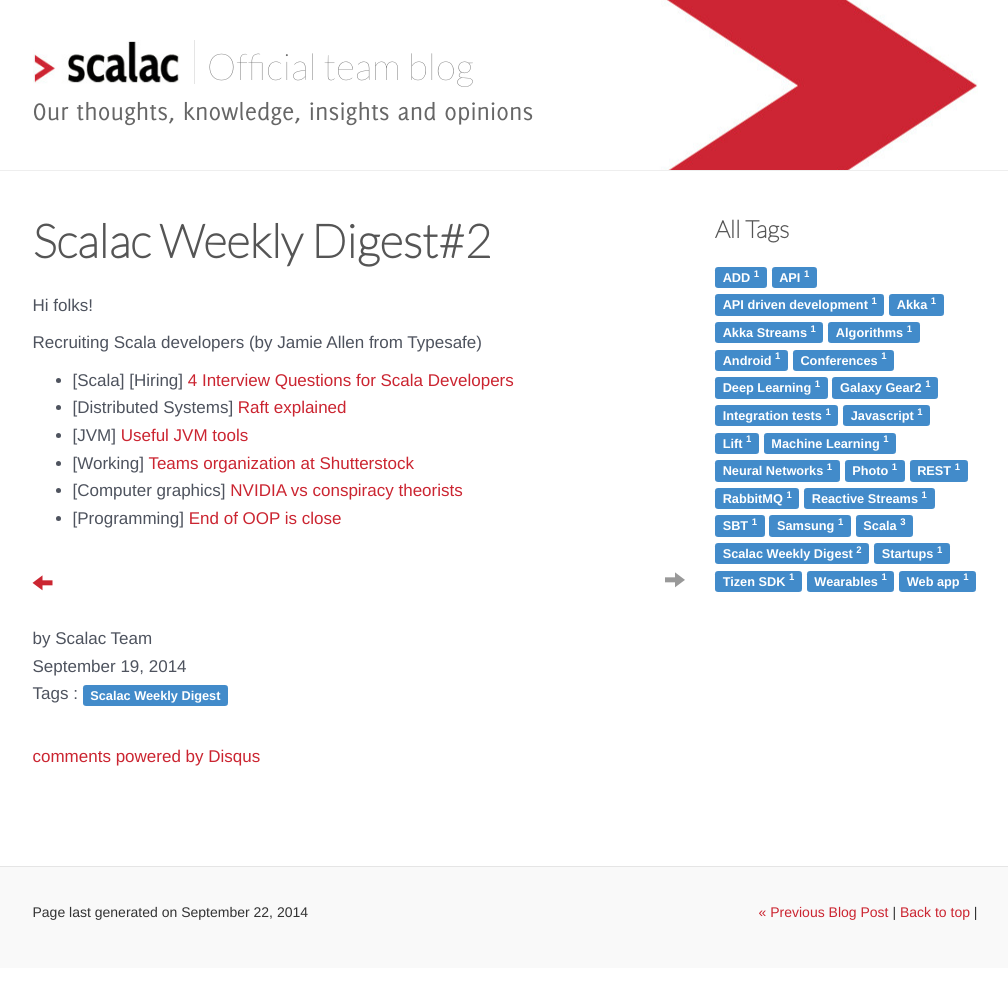
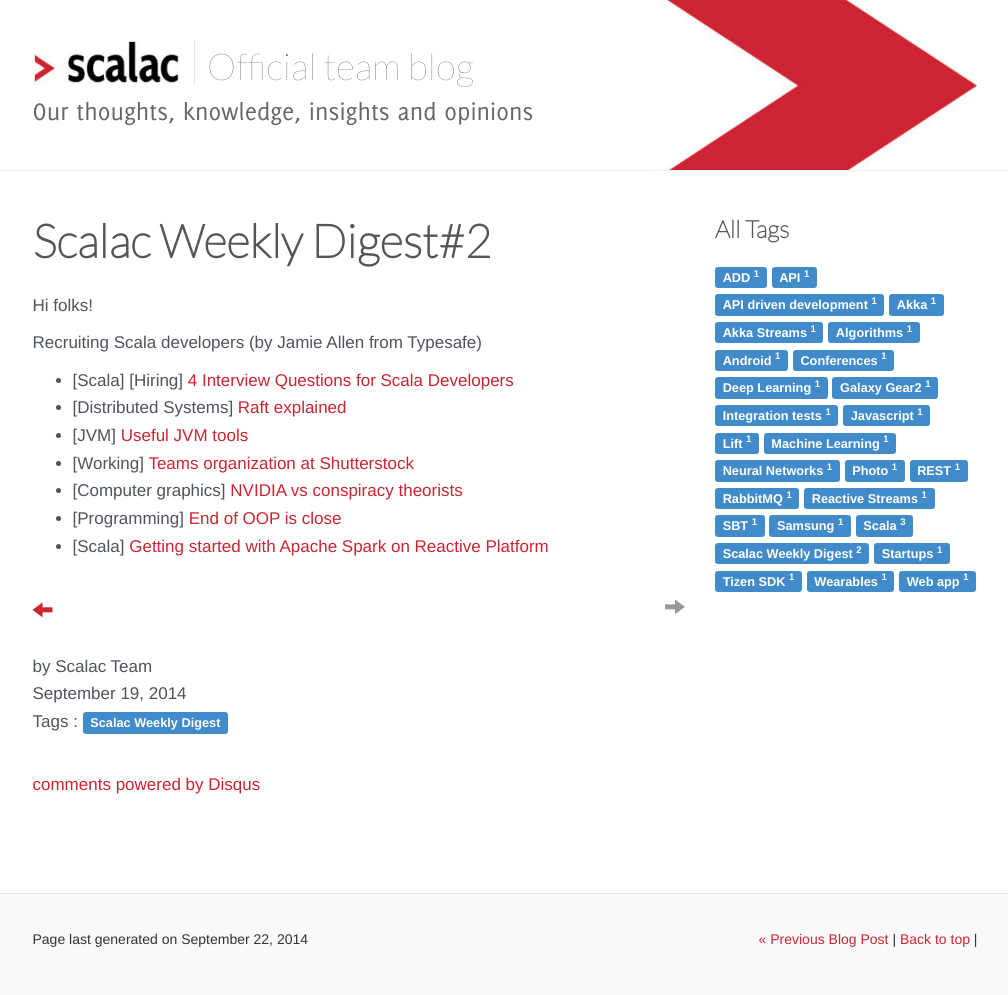
Before and after one commit to serafinmaciej/ScalaConsultants.github.io, a Jekyll site: the page built from _posts/2014-09-19-digest-2.markdown, in a window 1280 px wide. Shown: the whole page, without its empty margins (135-1143 px from the left). Built offline with Jekyll 4.4.1, drawn with Linux system fonts in a browser that asks for light colours; comment, search, counter and statistics services are not loaded; before the commit the page ends 968 px from its top, so only the background shows below that.

Commit message:
Update 2014-09-19-digest-2.markdown

```diff
--- a/_posts/2014-09-19-digest-2.markdown
+++ b/_posts/2014-09-19-digest-2.markdown
@@ -20,3 +20,4 @@
 * \[Working\] [Teams organization at Shutterstock](http://bits.shutterstock.com/2014/05/08/the-secret-to-shutterstock-tech-teams/?utm_source=Software+Lead+Weekly&utm_campaign=95326a59f2-SoftwareLeadWeekly_95&utm_medium=email&utm_term=0_efe3d3cd5b-95326a59f2-198270941)
 * \[Computer graphics\] [NVIDIA vs conspiracy theorists](http://www.engadget.com/2014/09/18/NVIDIA-proves-moon-landing/)
 * \[Programming\] [End of OOP is close](http://www.falkoriemenschneider.de/a__2014-09-17__Programming-without-objects.html?utm_source=dlvr.it&utm_medium=twitter)
+* \[Scala\] [Getting started with Apache Spark on Reactive Platform](http://info.typesafe.com/acton/fs/blocks/showLandingPage/a/3608/p/p-0025/t/page/fm/13?_ga=1.168887590.682040484.1405881209)
```
